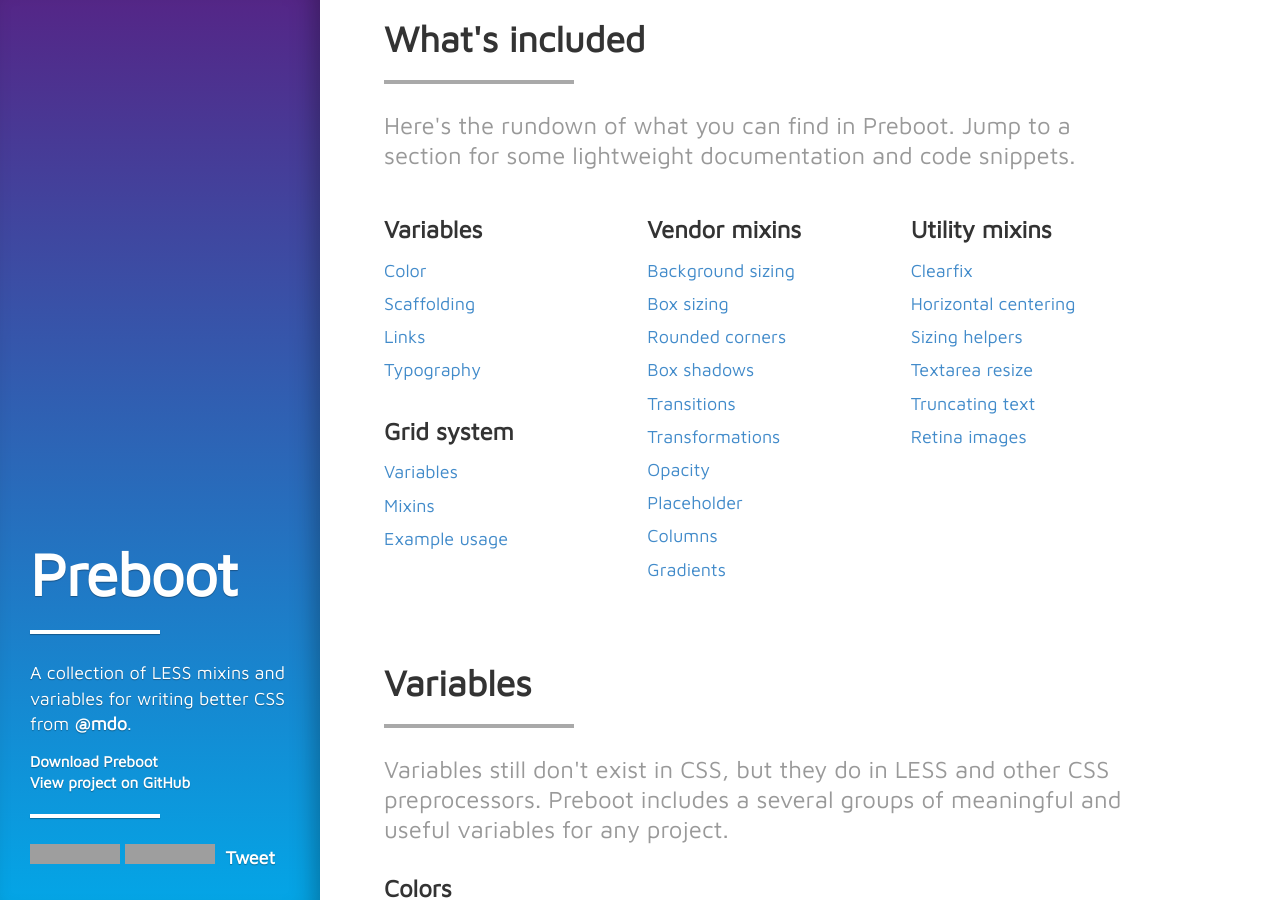
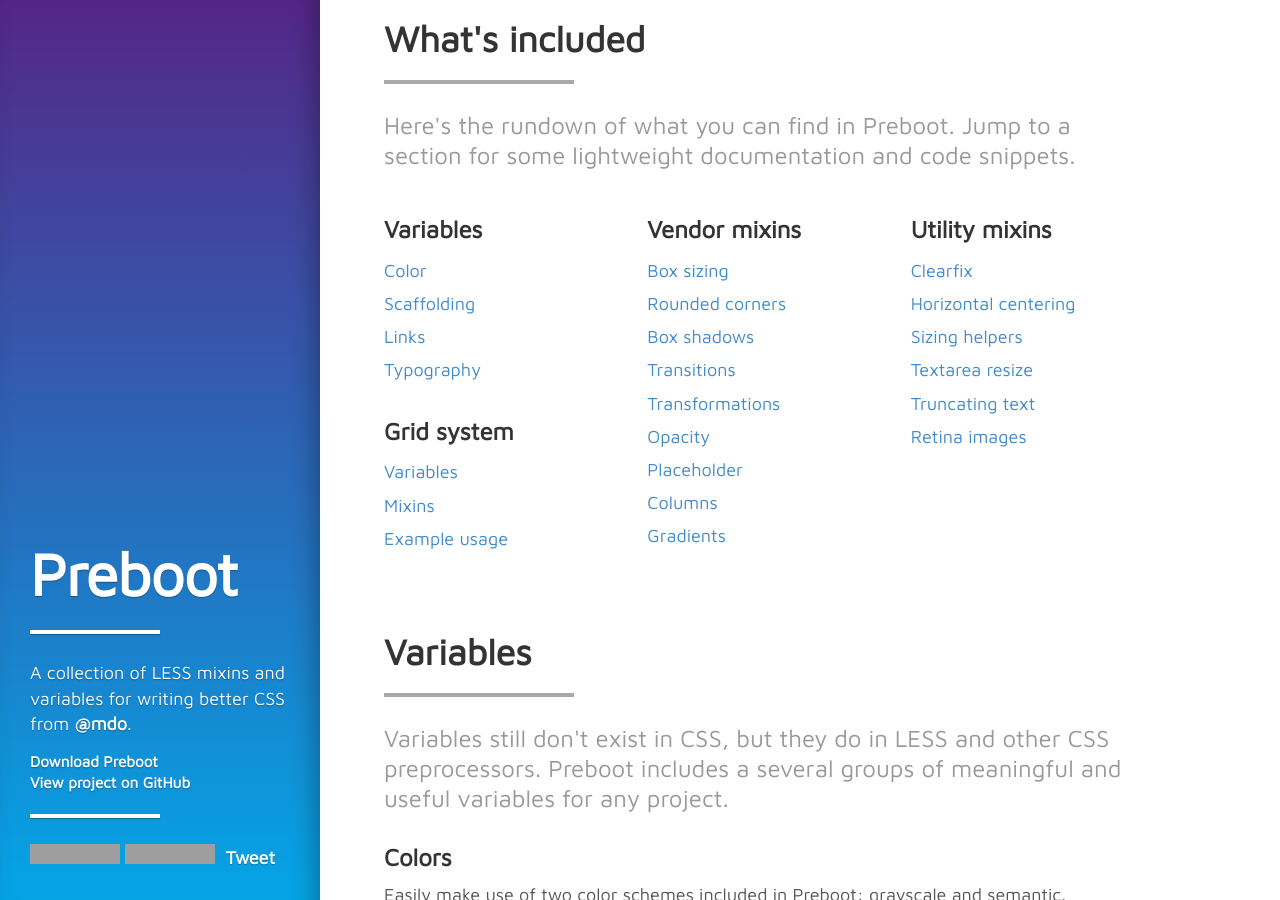
Before and after one commit to mdo/preboot, a Jekyll site: the page built from index.html, in a window 1280 px wide and 900 px high, scrolled down 482 px. Built offline with Jekyll 4.4.1, drawn with Linux system fonts in a browser that asks for light colours; comment, search, counter and statistics services are not loaded; grey boxes are pictures that could not be loaded.

Commit message:
Remove link to section that doesn't exist

```diff
--- a/index.html
+++ b/index.html
@@ -59,7 +59,6 @@
     <div class="grid-4">
       <h3><a href="#vendor-mixins">Vendor mixins</a></h3>
       <ul class="toc">
-        <li><a href="#mixins-background-sizing">Background sizing</a></li>
         <li><a href="#mixins-box-sizing">Box sizing</a></li>
         <li><a href="#mixins-rounded-corners">Rounded corners</a></li>
         <li><a href="#mixins-box-shadow">Box shadows</a></li>
```
